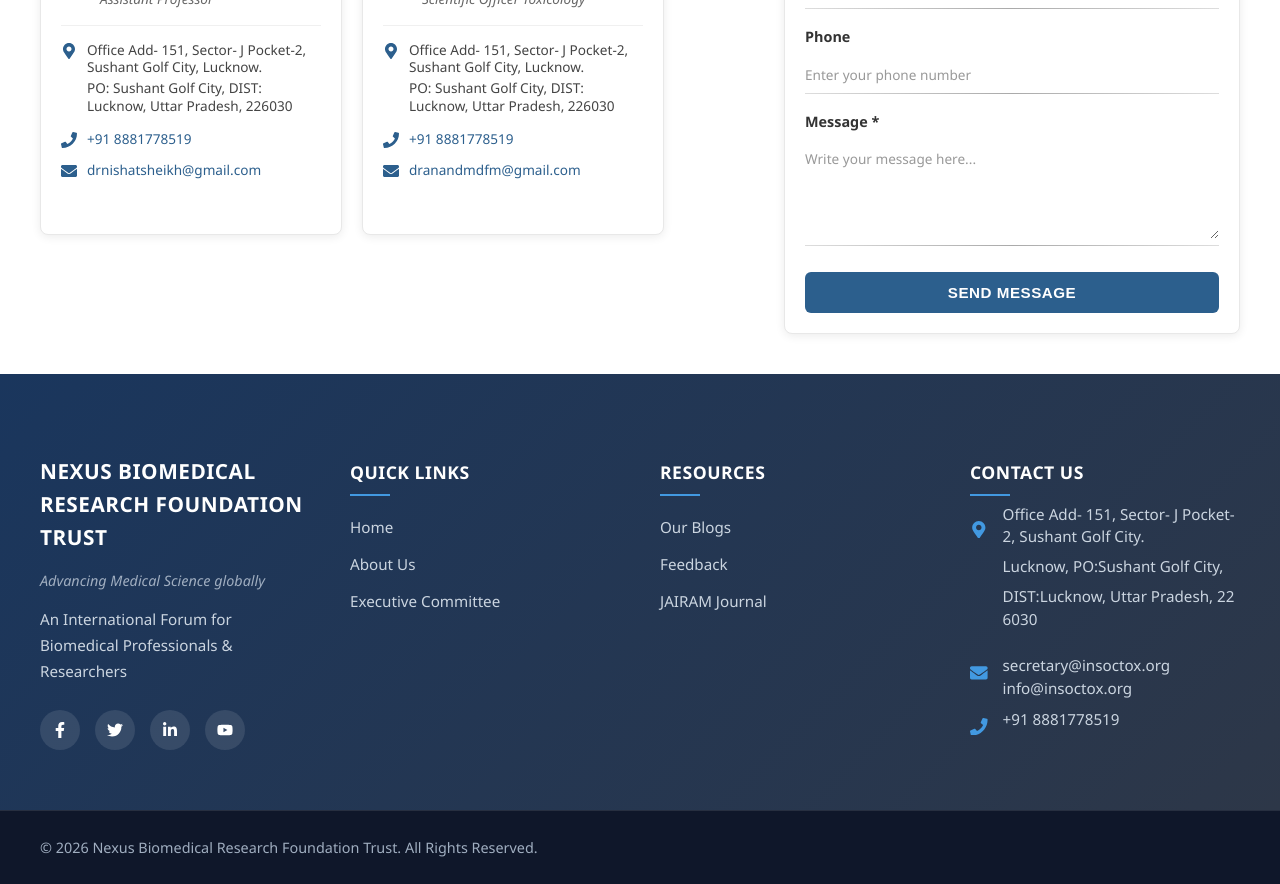
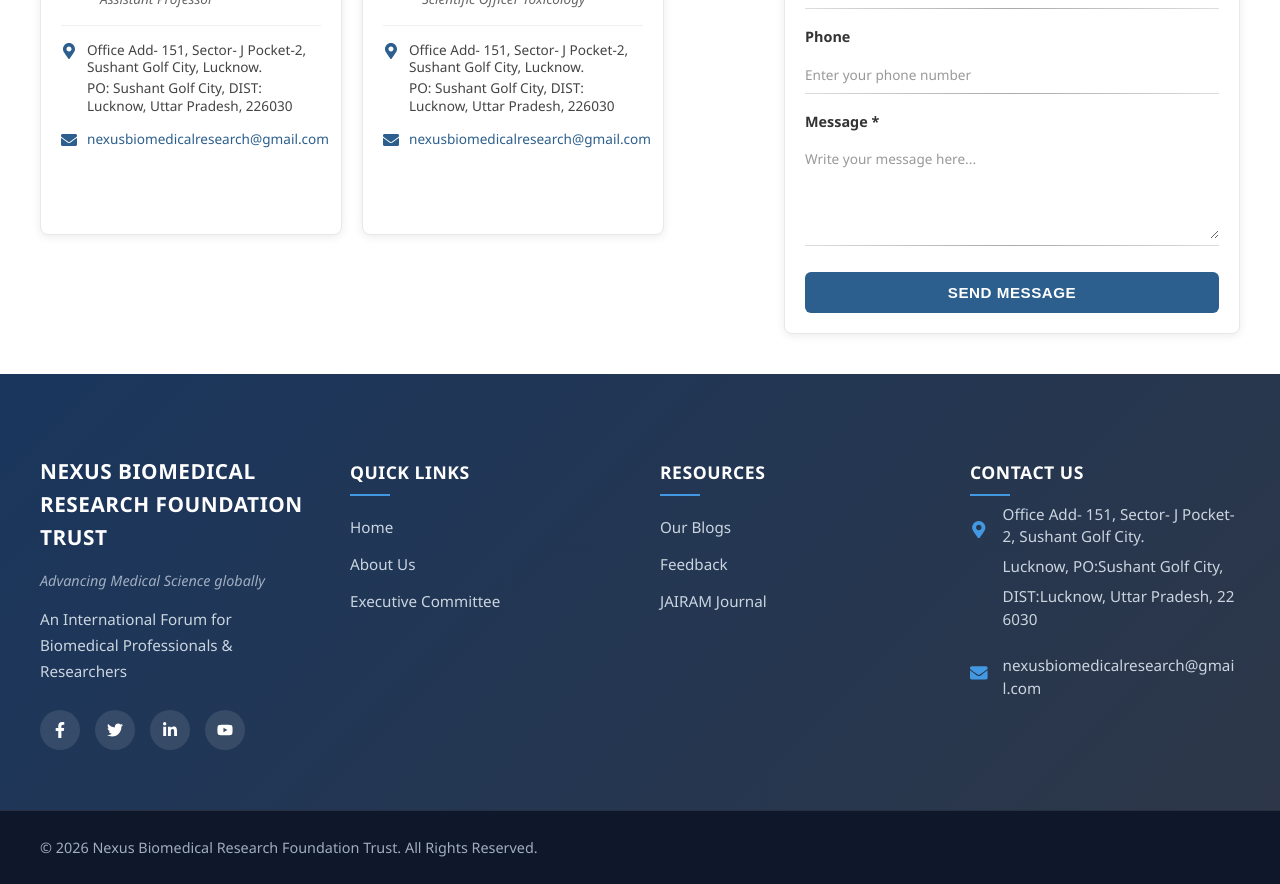
Before and after one commit to Vatsalaa144/Nexus-Biomedical, a React (Vite) app in the folder client/: page /contact in a window 1280 px wide. Shown: the part 720-1604 px from the top of the page. Built offline with nearby package versions, Linux system fonts and the light colour scheme.

Commit message:
Attached Backend

```diff
--- a/client/src/components/Footer/Footer.jsx
+++ b/client/src/components/Footer/Footer.jsx
@@ -6,7 +6,6 @@
   FaLinkedinIn,
   FaYoutube,
   FaEnvelope,
-  FaPhone,
   FaMapMarkerAlt,
 } from "react-icons/fa";
 import "./Footer.css";
@@ -125,17 +124,10 @@
                 <div className="contact-item">
                   <FaEnvelope className="contact-icon" />
                   <div>
-                    <a href="mailto:secretary@insoctox.org">
-                      secretary@insoctox.org
+                    <a href="https://mail.google.com/mail/u/0/?view=cm&fs=1&tf=1&to=nexusbiomedicalresearch@gmail.com" >
+
+                      nexusbiomedicalresearch@gmail.com
                     </a>
-                    <br />
-                    <a href="mailto:info@insoctox.org">info@insoctox.org</a>
-                  </div>
-                </div>
-                <div className="contact-item">
-                  <FaPhone className="contact-icon" />
-                  <div>
-                    <a href="tel:+914027143000">+91 8881778519</a>
                   </div>
                 </div>
               </div>
--- a/client/src/pages/Contact/Contact.jsx
+++ b/client/src/pages/Contact/Contact.jsx
@@ -2,7 +2,6 @@
 import "./Contact.css";
 import {
   FaUser,
-  FaBuilding,
   FaPhone,
   FaEnvelope,
   FaMapMarkerAlt,
@@ -13,25 +12,55 @@
     name: "",
     email: "",
     phone: "",
-    subject: "",
     message: "",
   });
 
+  const [status, setStatus]     = useState("idle");
+  const [errorMsg, setErrorMsg] = useState("");
+
   const contactCardsRef = useRef([]);
-  const formCardRef = useRef(null);
-  const mapRef = useRef(null);
+  const formCardRef     = useRef(null);
 
   const handleChange = (e) => {
     setFormData({ ...formData, [e.target.name]: e.target.value });
   };
 
-  const handleSubmit = (e) => {
+  const handleSubmit = async (e) => {
     e.preventDefault();
-    console.log("Form submitted:", formData);
-    alert("Thank you for your message. We'll get back to you soon.");
+    setStatus("sending");
+    setErrorMsg("");
+
+    try {
+     const response = await fetch(`${import.meta.env.VITE_API_URL}/api/contact`, {
+        method : "POST",
+        headers: { "Content-Type": "application/json" },
+        body   : JSON.stringify({
+          name    : formData.name,
+          email   : formData.email,
+          phone   : formData.phone,
+          message : formData.message,
+          honeypot: "",
+        }),
+      });
+
+      const data = await response.json();
+
+      if (response.ok && data.success) {
+        setStatus("success");
+        setFormData({ name: "", email: "", phone: "", message: "" });
+      } else {
+        setStatus("error");
+        setErrorMsg(data.error || "Something went wrong. Please try again.");
+      }
+
+    } catch (err) {
+      setStatus("error");
+      setErrorMsg(
+        "Cannot connect to server. Please try again or email us directly at nexusbiomedicalresearch@gmail.com"
+      );
+    }
   };
 
-  // Scroll animation observer
   useEffect(() => {
     const observer = new IntersectionObserver(
       (entries) => {
@@ -48,7 +77,6 @@
       contactCardsRef.current[0],
       contactCardsRef.current[1],
       formCardRef.current,
-      mapRef.current,
     ].forEach((ref) => {
       if (ref) observer.observe(ref);
     });
@@ -61,19 +89,16 @@
       <div className="contact-page-title">
         <div className="container">
           <h1>Contact Us</h1>
-          <p>
-            Get in touch with the Nexus Biomedical Research Foundation Trust
-          </p>
+          <p>Get in touch with the Nexus Biomedical Research Foundation Trust</p>
         </div>
       </div>
 
       <div className="container">
-        {/* Main Contact Content - Three Column Layout (2 Cards + Form) */}
         <div className="contact-main-container">
-          {/* First Card: Executive Headquarters */}
           <div className="contact-cards-container">
             <div className="contact-main-content">
               <h2>Contact Info</h2>
+
               <div
                 className="contact-card contact-executive-card"
                 ref={(el) => (contactCardsRef.current[0] = el)}
@@ -81,54 +106,33 @@
                 <div className="contact-card-header">
                   <h2>Secretary</h2>
                 </div>
-
                 <div className="contact-card-content">
                   <div className="contact-person">
                     <FaUser className="contact-person-icon" />
                     <div className="contact-person-details">
                       <h3>Dr. Pradeep Kumar Yadav</h3>
-                      <p className="contact-person-title">
-                        Assistant Professor
-                      </p>
+                      <p className="contact-person-title">Assistant Professor</p>
                     </div>
                   </div>
-
                   <div className="contact-info">
                     <div className="contact-info-item">
                       <FaMapMarkerAlt className="contact-info-icon" />
                       <div className="contact-info-content">
-                        <p>
-                          Office Add- 151, Sector- J Pocket-2, Sushant Golf
-                          City, Lucknow.
-                        </p>
-                        <p>
-                          PO: Sushant Golf City, DIST: Lucknow, Uttar Pradesh,
-                          226030
-                        </p>
+                        <p>Office Add- 151, Sector- J Pocket-2, Sushant Golf City, Lucknow.</p>
+                        <p>PO: Sushant Golf City, DIST: Lucknow, Uttar Pradesh, 226030</p>
                       </div>
                     </div>
 
                     <div className="contact-info-item">
-                      <FaPhone className="contact-info-icon" />
-                      <a href="tel:+918881778519" className="contact-link">
-                        +91 8881778519
-                      </a>
-                    </div>
-
-                    <div className="contact-info-item">
                       <FaEnvelope className="contact-info-icon" />
-                      <a
-                        href="mailto:drnishatsheikh@gmail.com"
-                        className="contact-link"
-                      >
-                        drnishatsheikh@gmail.com
+                      <a href="https://mail.google.com/mail/u/0/?view=cm&fs=1&tf=1&to=nexusbiomedicalresearch@gmail.com" className="contact-link">
+                        nexusbiomedicalresearch@gmail.com
                       </a>
                     </div>
                   </div>
                 </div>
               </div>
 
-              {/* Second Card: Editorial Headquarters */}
               <div
                 className="contact-card contact-editorial-card"
                 ref={(el) => (contactCardsRef.current[1] = el)}
@@ -136,47 +140,27 @@
                 <div className="contact-card-header">
                   <h2>Treasurer</h2>
                 </div>
-
                 <div className="contact-card-content">
                   <div className="contact-person">
                     <FaUser className="contact-person-icon" />
                     <div className="contact-person-details">
                       <h3>Mr. Sachin Kumar Tripathi</h3>
-                      <p className="contact-person-title">
-                        Scientific Officer Toxicology
-                      </p>
+                      <p className="contact-person-title">Scientific Officer Toxicology</p>
                     </div>
                   </div>
-
                   <div className="contact-info">
                     <div className="contact-info-item">
                       <FaMapMarkerAlt className="contact-info-icon" />
                       <div className="contact-info-content">
-                        <p>
-                          Office Add- 151, Sector- J Pocket-2, Sushant Golf
-                          City, Lucknow.
-                        </p>
-                        <p>
-                          PO: Sushant Golf City, DIST: Lucknow, Uttar Pradesh,
-                          226030
-                        </p>
+                        <p>Office Add- 151, Sector- J Pocket-2, Sushant Golf City, Lucknow.</p>
+                        <p>PO: Sushant Golf City, DIST: Lucknow, Uttar Pradesh, 226030</p>
                       </div>
                     </div>
 
                     <div className="contact-info-item">
-                      <FaPhone className="contact-info-icon" />
-                      <a href="tel:+918881778519" className="contact-link">
-                        +91 8881778519
-                      </a>
-                    </div>
-
-                    <div className="contact-info-item">
                       <FaEnvelope className="contact-info-icon" />
-                      <a
-                        href="mailto:dranandmdfm@gmail.com"
-                        className="contact-link"
-                      >
-                        dranandmdfm@gmail.com
+                      <a href="https://mail.google.com/mail/u/0/?view=cm&fs=1&tf=1&to=nexusbiomedicalresearch@gmail.com" className="contact-link">
+                        nexusbiomedicalresearch@gmail.com
                       </a>
                     </div>
                   </div>
@@ -185,13 +169,22 @@
             </div>
           </div>
 
-          {/* Contact Form Column */}
           <div className="contact-form-column" ref={formCardRef}>
             <div className="contact-form-header">
               <h2>Send us a message</h2>
             </div>
 
             <form className="contact-form" onSubmit={handleSubmit}>
+
+              <input
+                type="text"
+                name="honeypot"
+                style={{ display: "none" }}
+                tabIndex="-1"
+                autoComplete="off"
+                aria-hidden="true"
+              />
+
               <div className="contact-form-group">
                 <label htmlFor="name">Name *</label>
                 <div className="contact-input-container">
@@ -203,6 +196,7 @@
                     onChange={handleChange}
                     required
                     placeholder="Enter your full name"
+                    disabled={status === "sending"}
                   />
                 </div>
               </div>
@@ -218,6 +212,7 @@
                     onChange={handleChange}
                     required
                     placeholder="Enter your email address"
+                    disabled={status === "sending"}
                   />
                 </div>
               </div>
@@ -232,6 +227,7 @@
                     value={formData.phone}
                     onChange={handleChange}
                     placeholder="Enter your phone number"
+                    disabled={status === "sending"}
                   />
                 </div>
               </div>
@@ -247,17 +243,43 @@
                     onChange={handleChange}
                     required
                     placeholder="Write your message here..."
+                    disabled={status === "sending"}
                   ></textarea>
                 </div>
               </div>
 
-              <div className="contact-form-divider">
-                <span className="divider-text">---</span>
-              </div>
+              <button
+                type="submit"
+                className="contact-submit-btn"
+                disabled={status === "sending"}
+                style={{ opacity: status === "sending" ? 0.7 : 1 }}
+              >
+                {status === "sending" ? "Sending..." : "SEND MESSAGE"}
+              </button>
 
-              <button type="submit" className="contact-submit-btn">
-                Send Message
-              </button>
+              {status === "success" && (
+                <div style={{
+                  marginTop:"14px", padding:"12px 16px",
+                  background:"#f0fff4", border:"1px solid #68d391",
+                  borderRadius:"6px", color:"#276749",
+                  fontSize:"0.9rem", lineHeight:"1.5",
+                }}>
+                  ✅ Message sent successfully! We'll get back to you within
+                  2–3 business days. Check your email for a confirmation.
+                </div>
+              )}
+
+              {status === "error" && (
+                <div style={{
+                  marginTop:"14px", padding:"12px 16px",
+                  background:"#fff5f5", border:"1px solid #fc8181",
+                  borderRadius:"6px", color:"#c53030",
+                  fontSize:"0.9rem", lineHeight:"1.5",
+                }}>
+                  ❌ {errorMsg}
+                </div>
+              )}
+
             </form>
           </div>
         </div>
```
Also changed, not shown: client/src/data/blogData.js (+5 -5 lines).
